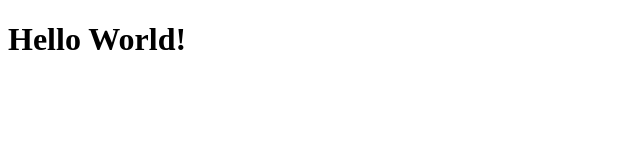
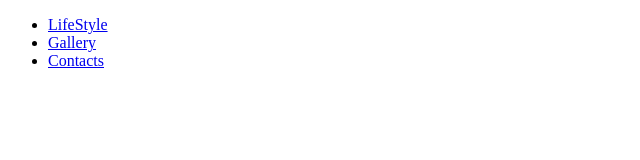
Before and after one commit to yardr/MyProject, a plain HTML site: page index.html in a window 1280 px wide. Shown: the whole page, without its empty margins (0-640 px from the left). Drawn offline with Linux system fonts and the light colour scheme.

Commit message:
nav div created and nav styles

```diff
--- /dev/null
+++ b/css/mystyles.css
@@ -0,0 +1,16 @@
+#navigate {
+    display: block;
+    margin: auto;
+}
+
+#navigate ul {
+    list-style: none;
+}
+
+#navigate li {
+    width: 50px;
+    border: 1px white;
+    border-radius: 50%;
+    background-color: green;
+    color: white;
+}
--- a/index.html
+++ b/index.html
@@ -4,6 +4,11 @@
         <title> </title>
     </head>
     <body>
-     <h1>Hello World!</h1>
+        <div id="navigate">
+            <ul>
+                <li><a href="#lifestyle">LifeStyle</a></li>
+                <li><a href="#gallery">Gallery</a></li>
+                <li><a href="#contacts">Contacts</a></li>
+        </div>
     </body>
 </html>
```
